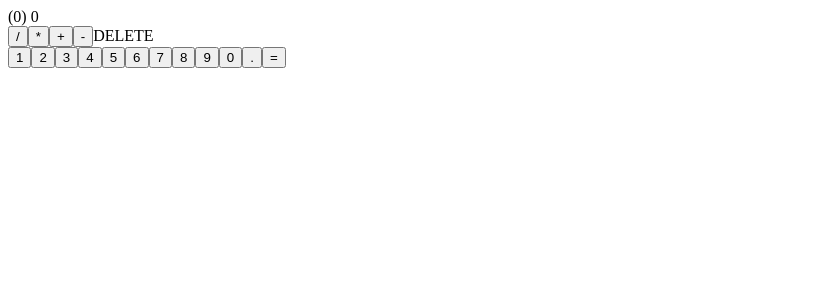
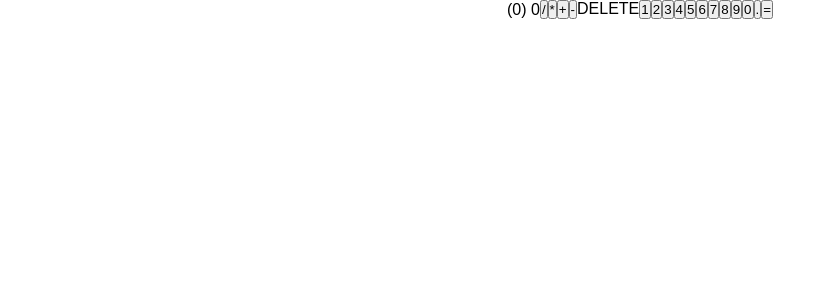
Before and after one commit to TempleKramer/react-calculator, a React (Create React App) app: page / in a window 1280 px wide. Shown: the top 300 px of the page, without its empty margins (0-828 px from the left). Built offline with nearby package versions, Linux system fonts and the light colour scheme.

Commit message:
created body and app in index.css

```diff
--- a/src/index.css
+++ b/src/index.css
@@ -5,3 +5,22 @@
     --light: white;
 
 }
+
+* {
+    margin: 0;
+    padding: 0;
+    box-sizing: border-box;
+    font-family: 'Fira Sans', sans-serif;
+}
+
+body {
+    background-color: var(--light);
+
+}
+
+.App {
+    display: flex;
+    min-height: 100vf;
+    align-items: center;
+    justify-content: center;
+}
```
